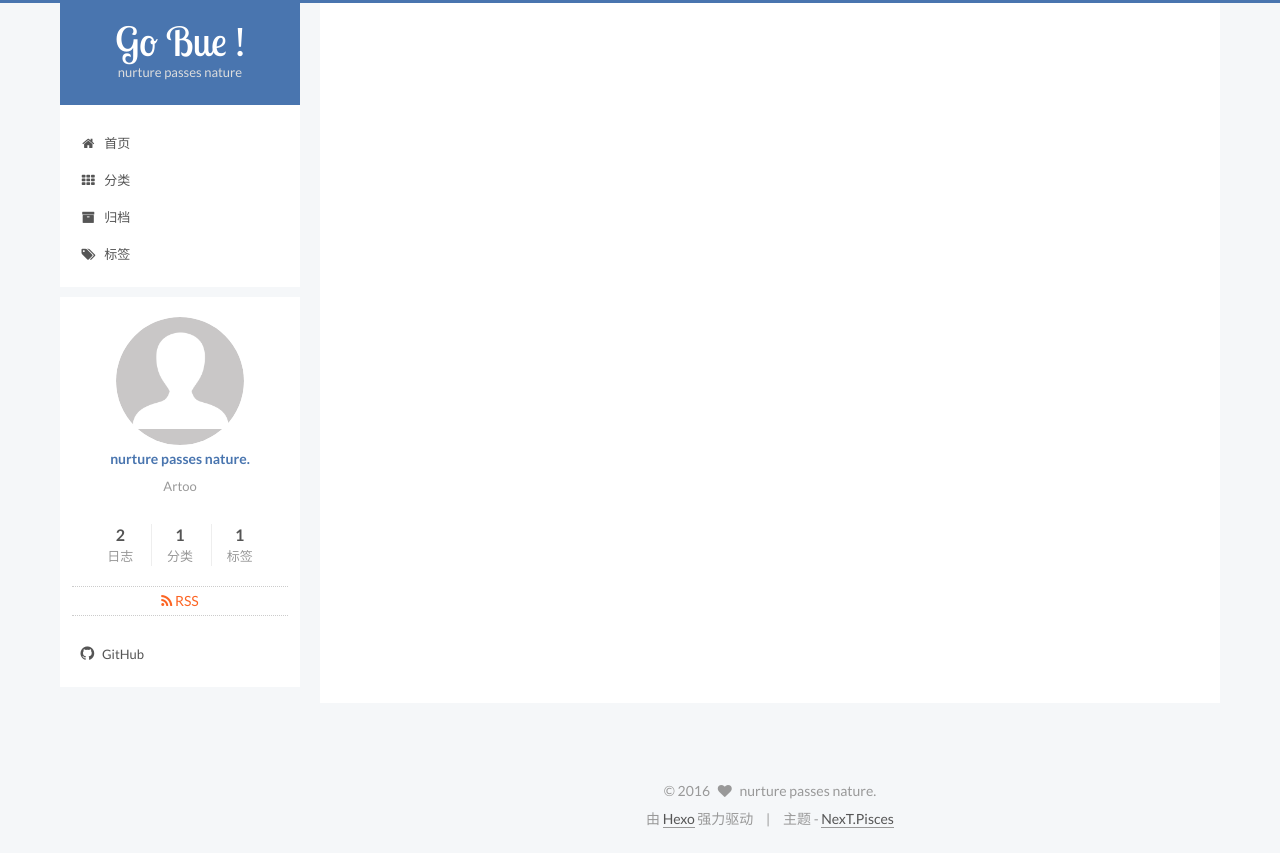
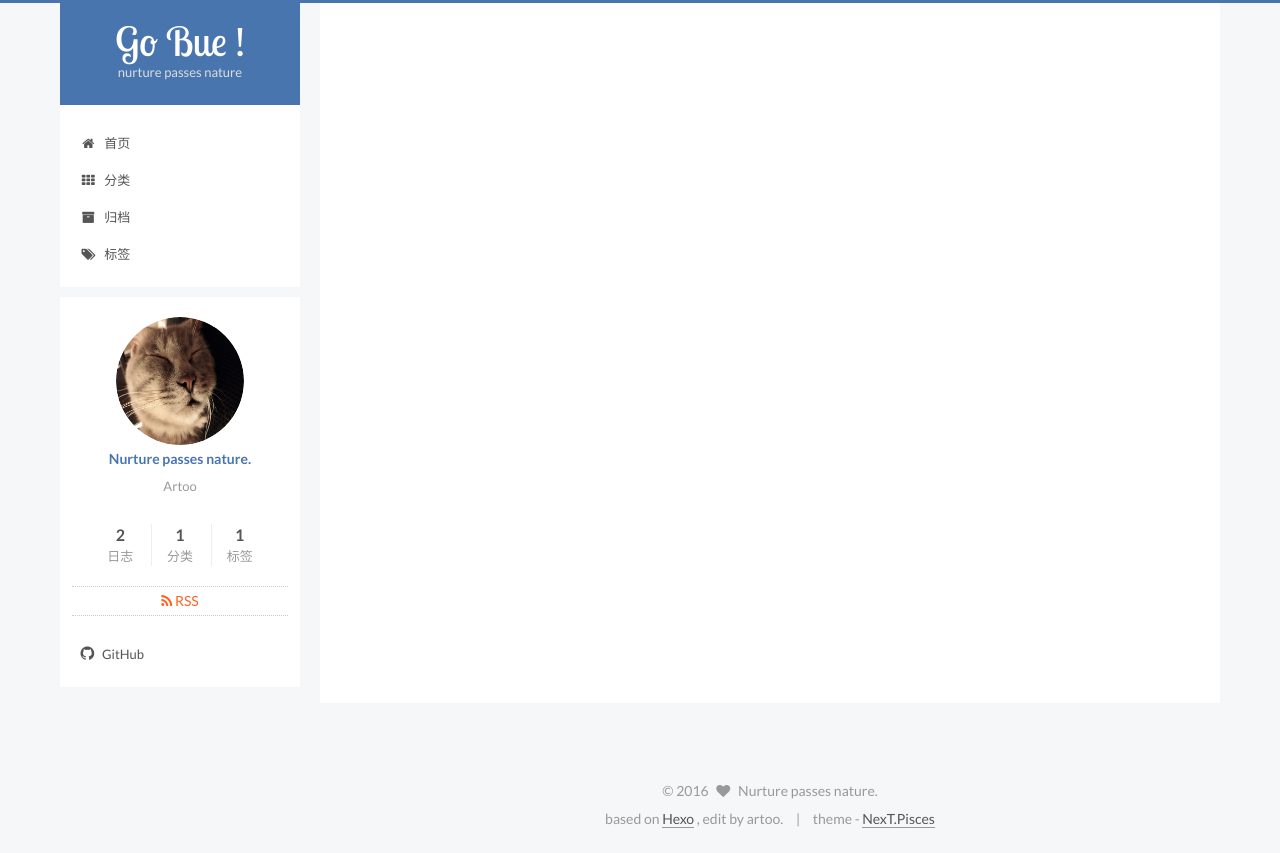
Before and after one commit to HelloArtoo/HelloArtoo.github.io, a plain HTML site: page about/index.html in a window 1280 px wide. Drawn offline with Linux system fonts and the light colour scheme; a script that the page names is missing.

Commit message:
Site updated: 2016-06-20 22:43:19

```diff
--- a/about/index.html
+++ b/about/index.html
@@ -75,6 +75,8 @@
 
 
   <meta name="keywords" content="Hexo, NexT" />
+
+
 
 
 
@@ -284,10 +286,10 @@
         <div class="site-author motion-element" itemprop="author" itemscope itemtype="http://schema.org/Person">
         <a href="/" class="profilepic">
           <img itemprop="image"
-               src="/images/avatar.gif"
-               alt="nurture passes nature." />
+               src="/assets/portrait.jpg"
+               alt="Nurture passes nature." />
         </a>
-          <p class="site-author-name" itemprop="name">nurture passes nature.</p>
+          <p class="site-author-name" itemprop="name">Nurture passes nature.</p>
           <p class="site-description motion-element" itemprop="description">Artoo</p>
         </div>
         <nav class="site-state motion-element">
@@ -369,15 +371,15 @@
   <span class="with-love">
     <i class="fa fa-heart"></i>
   </span>
-  <span class="author" itemprop="copyrightHolder">nurture passes nature.</span>
+  <span class="author" itemprop="copyrightHolder">Nurture passes nature.</span>
 </div>
 
 <div class="powered-by">
-  由 <a class="theme-link" href="http://hexo.io">Hexo</a> 强力驱动
+  based on <a class="theme-link" href="http://hexo.io">Hexo</a> , edit by artoo.
 </div>
 
 <div class="theme-info">
-  主题 -
+  theme -
   <a class="theme-link" href="https://github.com/iissnan/hexo-theme-next">
     NexT.Pisces
   </a>
--- a/atom.xml
+++ b/atom.xml
@@ -9,7 +9,7 @@
   <id>http://yoursite.com/</id>
 
   <author>
-    <name>nurture passes nature.</name>
+    <name>Nurture passes nature.</name>
 
   </author>
 
```
Also changed, not shown: 2016/06/19/hello-world/index.html (+6 -6 lines), 2016/06/19/那么多美好，总要有个地方记录一下/index.html (+6 -6 lines), archives/2016/06/index.html (+6 -6 lines), archives/2016/index.html (+6 -6 lines), archives/index.html (+6 -6 lines), categories/Teddy/index.html (+6 -6 lines), categories/index.html (+6 -8 lines), commonweal/index.html (+6 -6 lines), index.html (+6 -6 lines), tags/index.html (+6 -6 lines), tags/markdown/index.html (+6 -6 lines), README.MD (added), assets/portrait.jpg (added).
